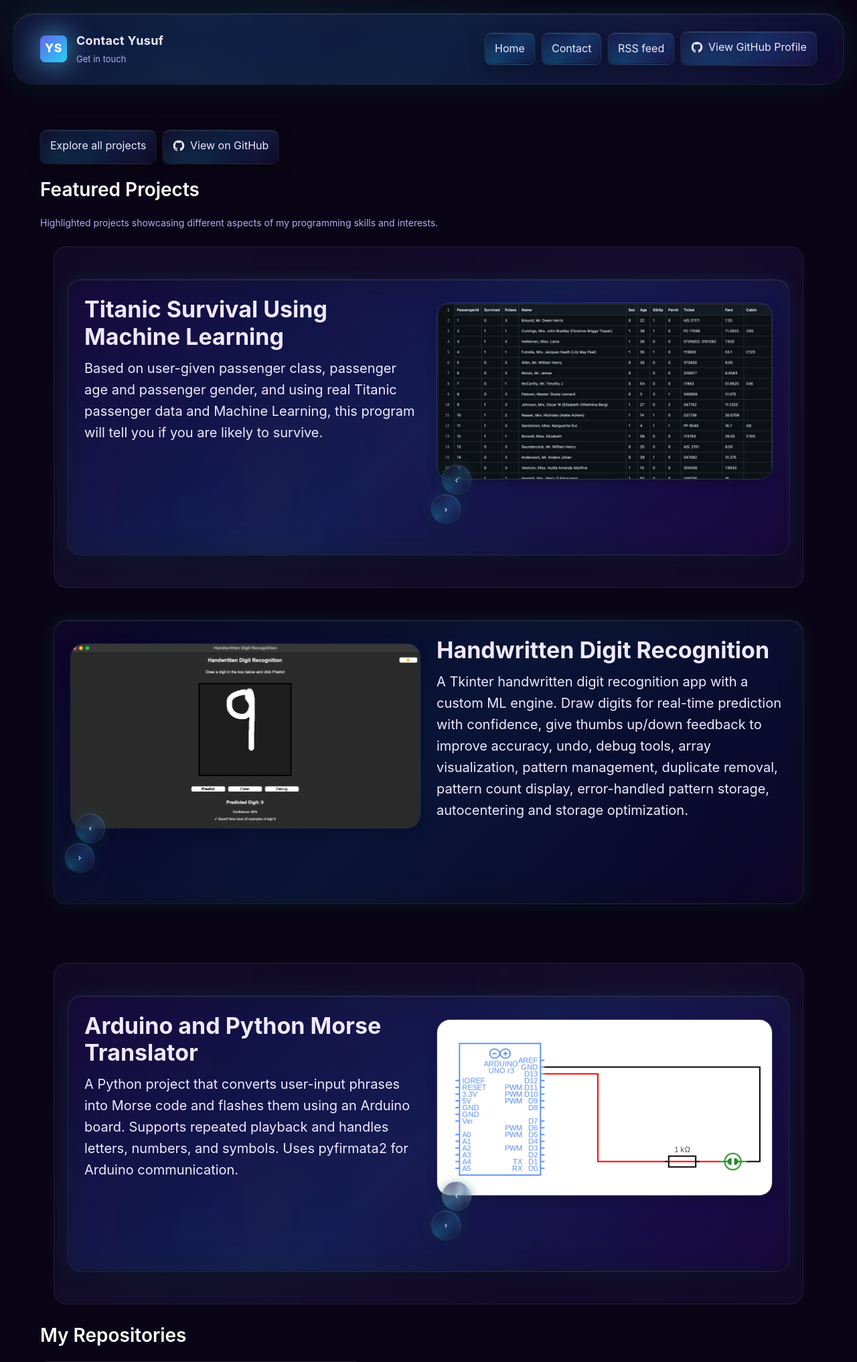
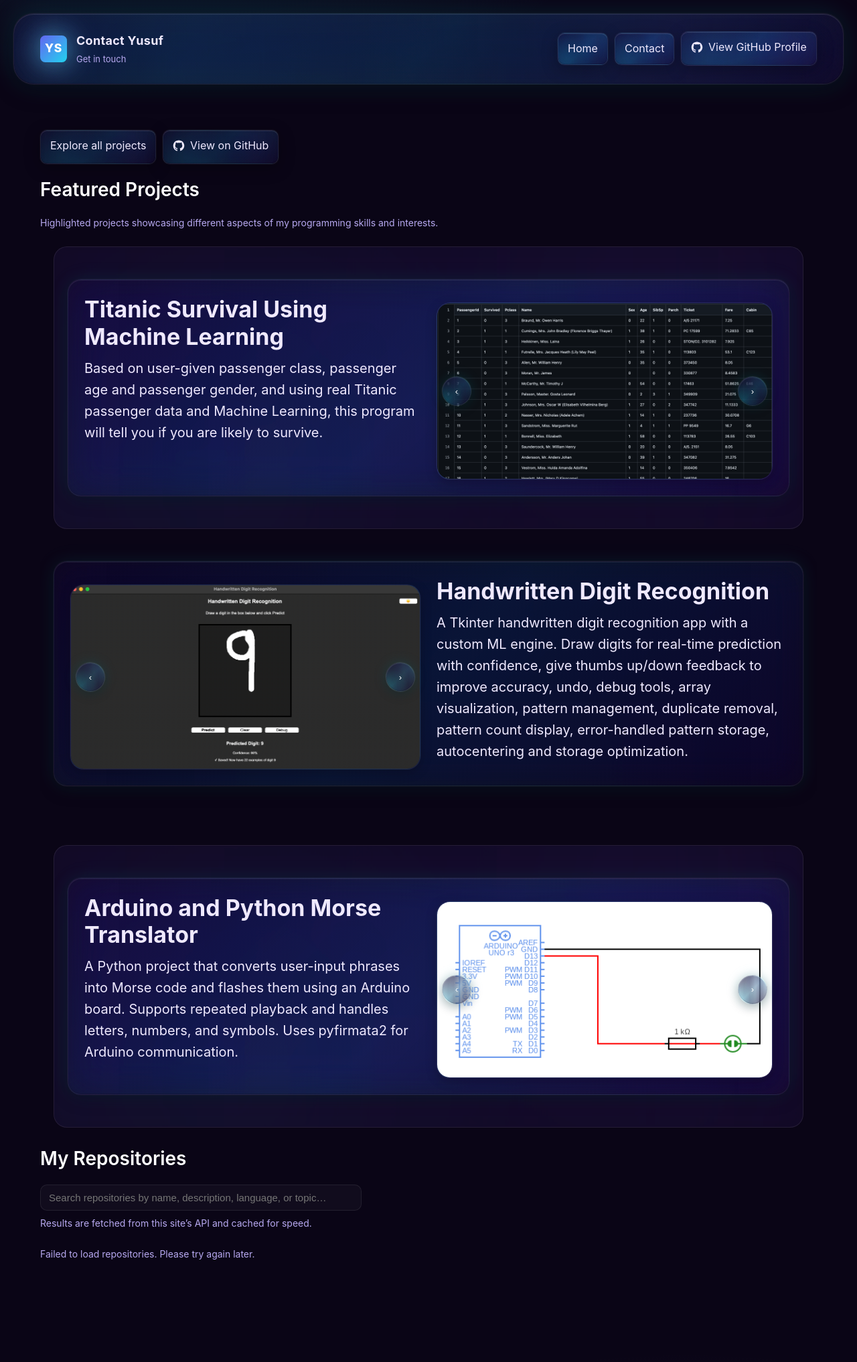
Before and after one commit to Yusuf-Siddiqui-08/portfolio, a Flask app: page /repos in a window 1280 px wide. Shown: the top 2034 px of the page at 67% size. Run offline with Flask 3, Linux system fonts and the light colour scheme; data that the repository does not hold is empty; some libraries are stand-ins or nearby versions.

Commit message:
refactor: remove RSS feed link and update carousel button styles

```diff
--- a/static/style.css
+++ b/static/style.css
@@ -807,7 +807,7 @@ html {
 }
 
 .carousel-btn {
-  position: relative;
+  position: absolute; /* was relative */
   top: 50%;
   transform: translateY(-50%);
   background:
@@ -833,6 +833,7 @@ html {
     0 0 20px rgba(34, 211, 238, 0.15);
   transition: all 0.3s ease, background .2s ease, transform .06s ease;
   overflow: hidden;
+  z-index: 2; /* ensure above images */
 }
 
 .carousel-btn::before {
--- a/templates/repos.html
+++ b/templates/repos.html
@@ -24,7 +24,6 @@
       <nav class="actions">
         <a class="btn" href="{{ url_for('home') }}">Home</a>
         <a class="btn" href="{{ url_for('contact') }}">Contact</a>
-        <a class="btn" href="/feed.xml" target="_blank" rel="noopener">RSS feed</a>
         <a class="btn primary" href="https://github.com/Yusuf-Siddiqui-08" target="_blank" rel="noopener">
           <span aria-hidden="true" style="display:inline-flex;align-items:center;gap:8px;">
             <svg width="18" height="18" viewBox="0 0 24 24" fill="currentColor" aria-hidden="true">
```
Also changed, not shown: app.db (added).
